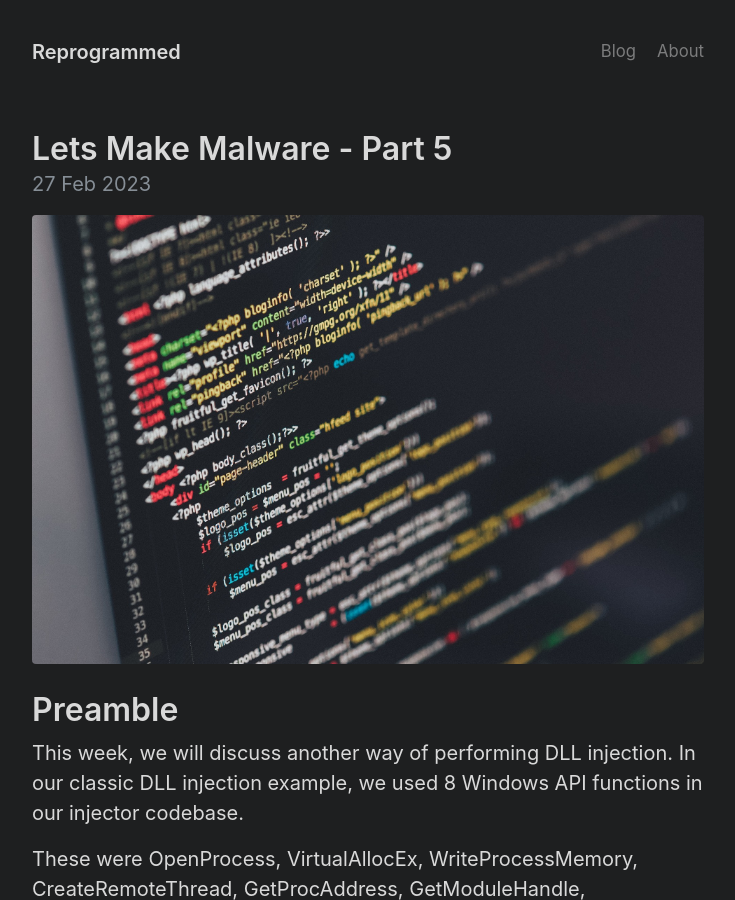
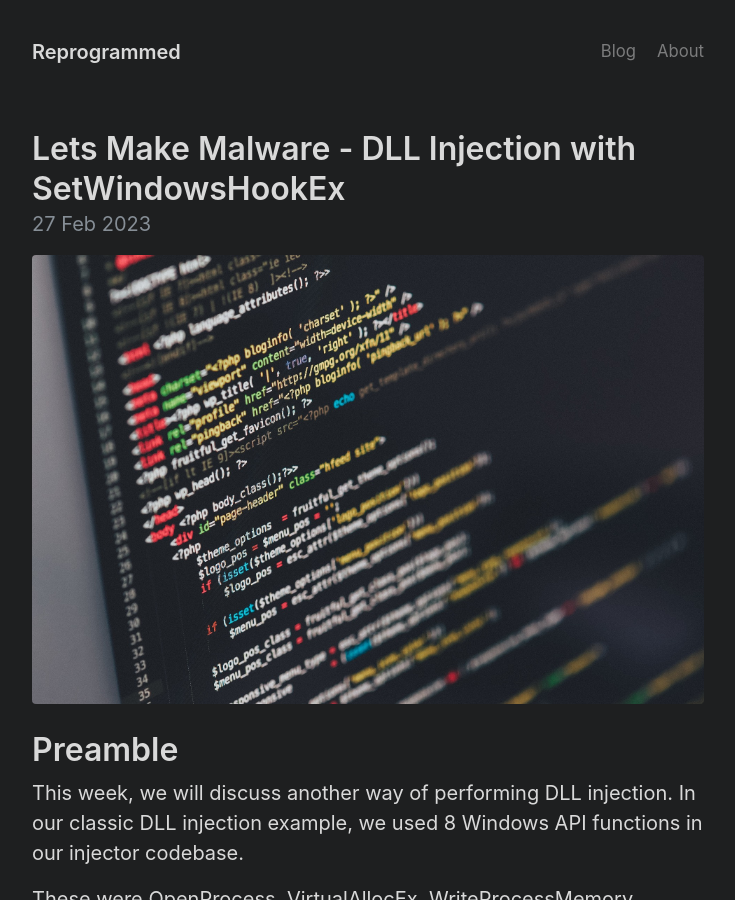
Before and after one commit to RePRGM/rePRGM.github.io, a Jekyll site: the page built from _posts/2023-02-27-lets-make-malware-part-5.md, in a window 1280 px wide and 900 px high. Shown: the whole window, without its empty margins (272-1007 px from the left). Built offline with Jekyll 4.4.1, drawn with Linux system fonts in a browser that asks for light colours.

Commit message:
Update 2023-02-27-lets-make-malware-part-5.md

```diff
--- a/_posts/2023-02-27-lets-make-malware-part-5.md
+++ b/_posts/2023-02-27-lets-make-malware-part-5.md
@@ -1,6 +1,6 @@
 ---
 layout: post
-title: Lets Make Malware - Part 5
+title: Lets Make Malware - DLL Injection with SetWindowsHookEx
 ---
 
 ![Code](/assets/code.jpg)
```
